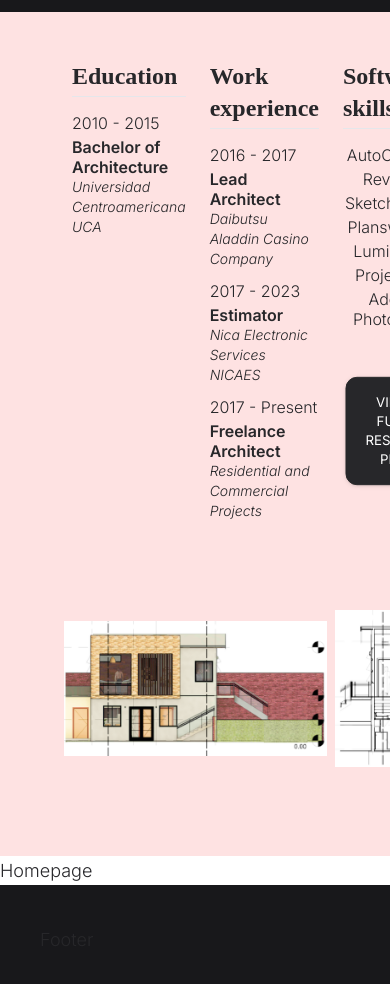
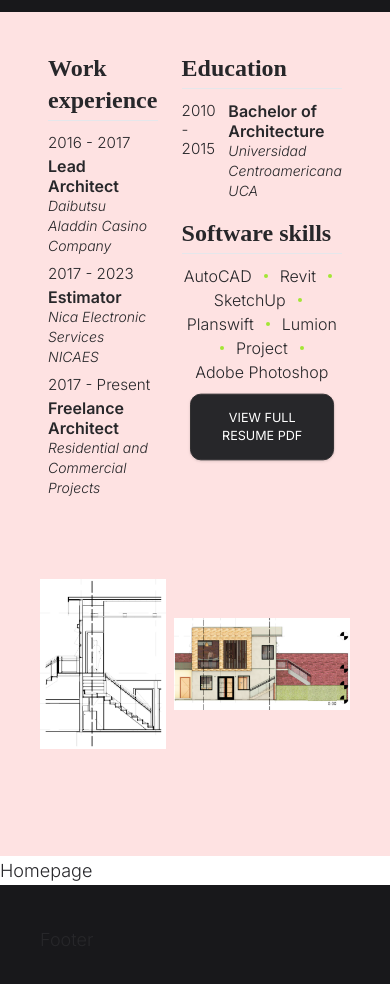
Before and after one commit to liz-garcia/architect-portfolio, a React (Vite) app in the folder client/: page / in a window 390 px wide. Shown: the part 2520-3504 px from the top of the page. Built offline with nearby package versions, Linux system fonts and the light colour scheme; a web font is replaced by a local one.

Commit message:
Fixed styles for 2xl, xl, and lg screens.

```diff
--- a/client/src/pages/About/ResumeSection.jsx
+++ b/client/src/pages/About/ResumeSection.jsx
@@ -4,34 +4,41 @@ import Image from "../../components/Image.jsx";
 import PrimaryLink from "../../components/Buttons/PrimaryLink.jsx";
 
 const resumeSectionStyle =
-  "h-screen grid grid-cols-[1fr_2fr_2fr] grid-rows-[1fr_2fr] gap-4 lg:gap-2 px-16 py-12 pb-4 3xl:p-20 md:bg-zinc-200 sm:bg-red-100";
+  "h-screen grid grid-cols-3 xl:grid-cols-[1fr_2fr_2fr] grid-rows-[1fr_2fr] lg:grid-rows-[1fr_1fr_3fr] lg:grid-cols-[1fr_1fr_3fr] gap-4 lg:gap-2 px-16 py-12 pb-4 lg:px-10 lg:py-10 lg:pb-2 3xl:p-20 md:bg-zinc-200 sm:bg-red-100";
 const resumeSubsection =
-  "p-2 pt-0 flex flex-col gap-2 3xl:p-8 3xl:gap-4 xl:text-base lg:gap-3";
+  "p-2 pt-0 flex flex-col gap-2 3xl:p-8 3xl:gap-4 xl:text-base lg:gap-2";
 const h1Style =
   "font-serif font-bold text-3xl pb-2 3xl:text-5xl border-b mb-2 lg:pb-1 lg:mb-1 lg:text-[1.75rem] md:text-2xl";
 const infoContainer =
-  "leading-tight grid grid-rows-1 grid-cols-[1fr_2fr] gap-2 lg:flex lg:flex-col lg:gap-1";
-const h2Style = "3xl:text-2xl";
+  "leading-tight grid grid-rows-1 grid-cols-[1fr_2fr] gap-2 lg:gap-1";
+const h2Style = "3xl:text-2xl xl:text-[0.95rem]";
 const itemTitle = "font-semibold 3xl:text-2xl";
-const itemDetail = "text-base italic xl:text-sm 3xl:text-xl";
-const educationStyle = "2xl:flex 2xl:flex-col 2xl:gap-1";
-const workExperienceStyle = "";
+const itemDetail = "text-sm italic 3xl:text-xl";
+const education = "lg:col-start-3 lg:col-span-1 lg:row-span-1";
+const educationInfo =
+  "xl:flex xl:flex-col xl:gap-1 lg:grid lg:grid-rows-1 lg:grid-cols-[1fr_2fr] lg:gap-1";
+const workExperience =
+  "lg:col-start-1 lg:col-span-2 lg:row-start-1 lg:row-span-2";
+const workExperienceInfo = "lg:flex lg:flex-col lg:gap-1";
+const softwareSkills =
+  "lg:col-start-3 lg:row-start-2 lg:col-span-1 lg:row-span-1";
 const softwareList =
   "leading-tight flex flex-wrap gap-1 text-center justify-center 3xl:text-2xl 3xl:gap-4";
 const dotStyle =
   "w-1 h-1 bg-lime-400 rounded place-self-center mx-2 last:hidden";
-const buttonContainer = "m-auto xl:scale-95";
-const smallPicture = "";
-const largePicture = "col-span-2";
+const buttonContainer = "mx-auto my-auto xl:scale-95 lg:scale-90";
+const pictures = "lg:row-start-3";
+const smallPicture = "lg:col-start-1 lg:col-span-2";
+const largePicture = "col-span-2 lg:col-start-3 lg:col-span-1";
 
 const ResumeSection = () => {
   return (
     <>
       <section id="resume" className={resumeSectionStyle}>
         {/* Texts for ResumeSection */}
-        <div id="education" className={resumeSubsection}>
+        <div id="education" className={`${resumeSubsection} ${education}`}>
           <h1 className={h1Style}>Education</h1>
-          <div className={`${infoContainer} ${educationStyle}`}>
+          <div className={`${infoContainer} ${educationInfo}`}>
             <h2 className={h2Style}>2010 - 2015</h2>
             <div>
               <p className={itemTitle}>Bachelor of Architecture</p>
@@ -39,23 +46,26 @@ const ResumeSection = () => {
             </div>
           </div>
         </div>
-        <div id="workExperience" className={resumeSubsection}>
+        <div
+          id="workExperience"
+          className={`${resumeSubsection} ${workExperience}`}
+        >
           <h1 className={h1Style}>Work experience</h1>
-          <div className={`${infoContainer} ${workExperienceStyle}`}>
+          <div className={`${infoContainer} ${workExperienceInfo}`}>
             <h2 className={h2Style}>2016 - 2017</h2>
             <div>
               <p className={itemTitle}>Lead Architect</p>
               <p className={itemDetail}>Daibutsu Aladdin Casino Company</p>
             </div>
           </div>
-          <div className={`${infoContainer} ${workExperienceStyle}`}>
+          <div className={`${infoContainer} ${workExperienceInfo}`}>
             <h2 className={h2Style}>2017 - 2023</h2>
             <div>
               <p className={itemTitle}>Estimator</p>
               <p className={itemDetail}>Nica Electronic Services NICAES</p>
             </div>
           </div>
-          <div className={`${infoContainer} ${workExperienceStyle}`}>
+          <div className={`${infoContainer} ${workExperienceInfo}`}>
             <h2 className={h2Style}>2017 - Present</h2>
             <div>
               <p className={itemTitle}>Freelance Architect</p>
@@ -63,7 +73,10 @@ const ResumeSection = () => {
             </div>
           </div>
         </div>
-        <div id="softwareSkills" className={resumeSubsection}>
+        <div
+          id="softwareSkills"
+          className={`${resumeSubsection} ${softwareSkills}`}
+        >
           <h1 className={h1Style}>Software skills</h1>
           <ul className={softwareList}>
             <li>AutoCAD</li>
@@ -86,10 +99,10 @@ const ResumeSection = () => {
           </div>
         </div>
         {/* Pictures for ResumeSection */}
-        <div id="resumePicture2" className={largePicture}>
+        <div id="resumePicture2" className={`${pictures} ${largePicture}`}>
           <Image src={resumePicture2} altText="resumePicture" />
         </div>
-        <div id="resumePicture1" className={smallPicture}>
+        <div id="resumePicture1" className={`${pictures} ${smallPicture}`}>
           <Image src={resumePicture1} altText="resumePicture" />
         </div>
       </section>
```
